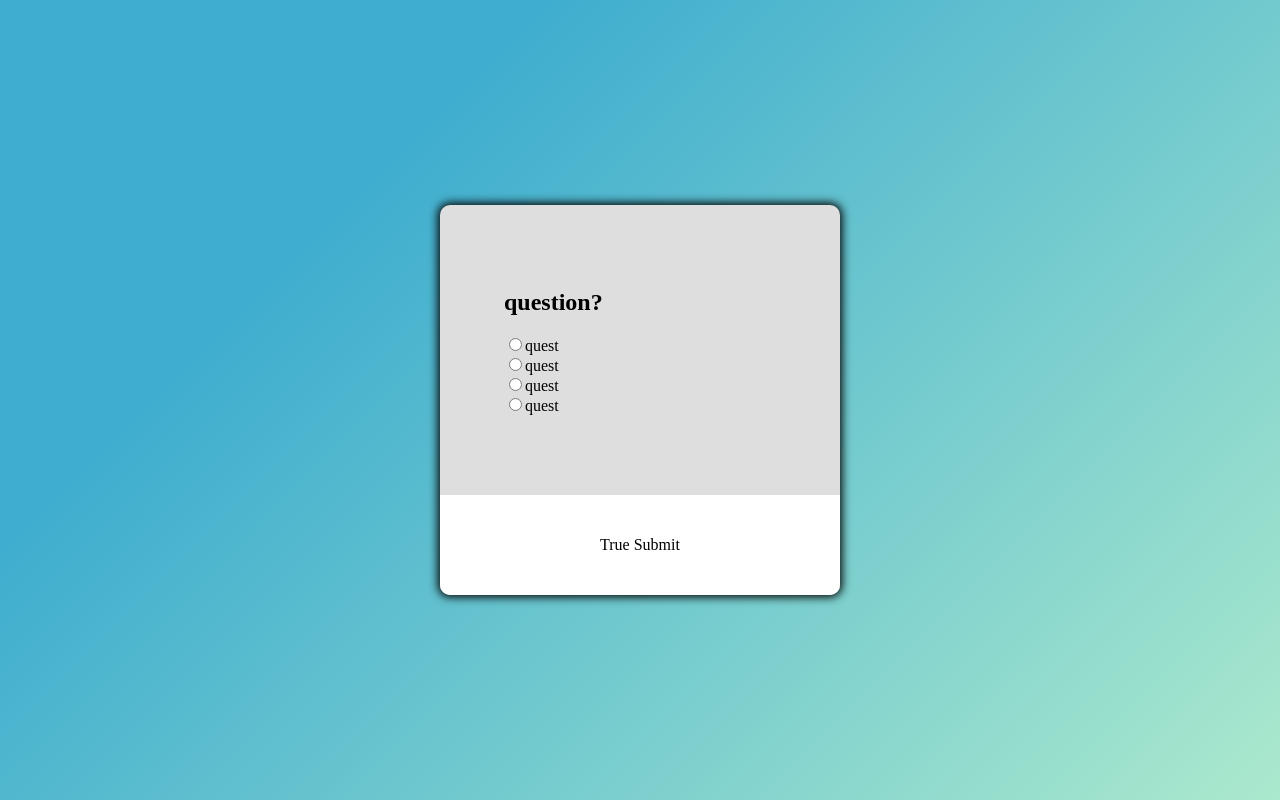
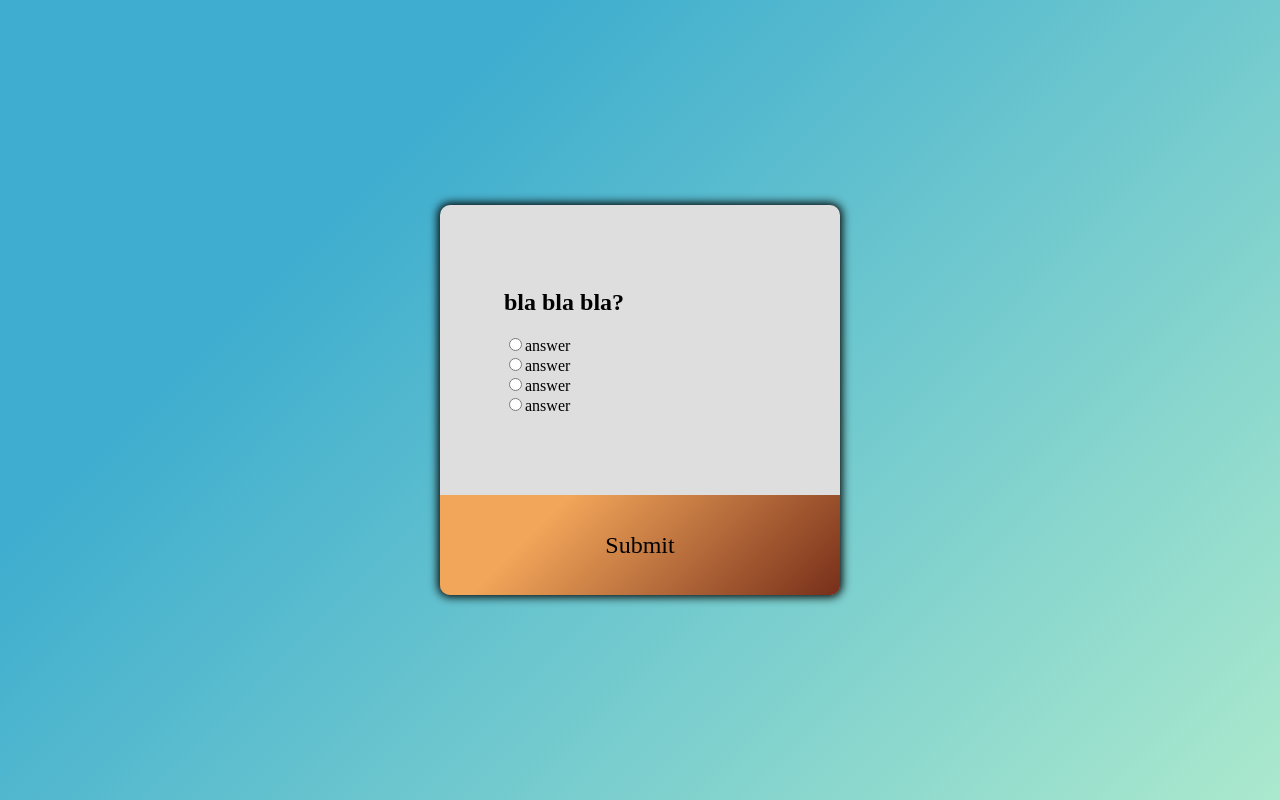
Before and after one commit to 3arpbl3y/quiz-app-js, a plain HTML site: page index.html in a window 1280 px wide. Drawn offline with Linux system fonts and the light colour scheme.

Commit message:
quizdata, quizLoad()

```diff
--- a/index.html
+++ b/index.html
@@ -13,16 +13,16 @@
 
 	<div class="quiz-container">
 		<div class="quiz-header">
-			<h2>question?</h2>
+			<h2 id="question">Question ???</h2>
 			<ul>
-				<li><input type="radio" name="answer" id="a">quest</li>
-				<li><input type="radio" name="answer" id="b">quest</li>
-				<li><input type="radio" name="answer" id="c">quest</li>
-				<li><input type="radio" name="answer" id="d">quest</li>
+				<li><input type="radio" name="answer" id="a"><label for="a" id="text_a"></label>answer</li>
+				<li><input type="radio" name="answer" id="b"><label for="b" id="text_b"></label>answer</li>
+				<li><input type="radio" name="answer" id="c"><label for="c" id="text_c"></label>answer</li>
+				<li><input type="radio" name="answer" id="d"><label for="d" id="text_d"></label>answer</li>
 			</ul>
 
 		</div>
-		<button>True Submit</button>
+		<button>Submit</button>
 	</div>
 
 	<script src="/script.js"></script>
--- a/script.js
+++ b/script.js
@@ -32,3 +32,23 @@ const quizData = [
     correct: "d",
   },
 ];
+
+const questionEl = document.getElementById("question");
+const aText = document.getElementById("a");
+const bText = document.getElementById("b");
+const cText = document.getElementById("c");
+const dText = document.getElementById("d");
+aText.innerHTML = "text";
+let currentQuestion = 0;
+
+loadQuiz();
+
+function loadQuiz() {
+  const currentQuizData = quizData[currentQuestion];
+  questionEl.innerHTML = currentQuizData.question;
+  aText.innerHTML = currentQuizData.a;
+  bText.innerHTML = currentQuizData.b;
+  cText.innerHTML = currentQuizData.c;
+  dText.innerHTML = currentQuizData.d;
+  currentQuestion++;
+}
--- a/style.css
+++ b/style.css
@@ -33,12 +33,21 @@ ul {
 }
 
 button {
-  background-color: #ffffff;
+  /* background-color: #ff8929; */
+  background-color: #772f1a;
+  background-image: linear-gradient(315deg, #772f1a 0%, #f2a65a 74%);
+
   display: block;
   width: 100%;
   height: 100px;
   padding: 2rem;
   font-family: inherit;
+  text-align: center;
   border: none;
-  font-size: 1rem;
+  font-size: 1.5rem;
+  cursor: pointer;
 }
+
+button:hover {
+  transform: scale(1.05);
+}
```
